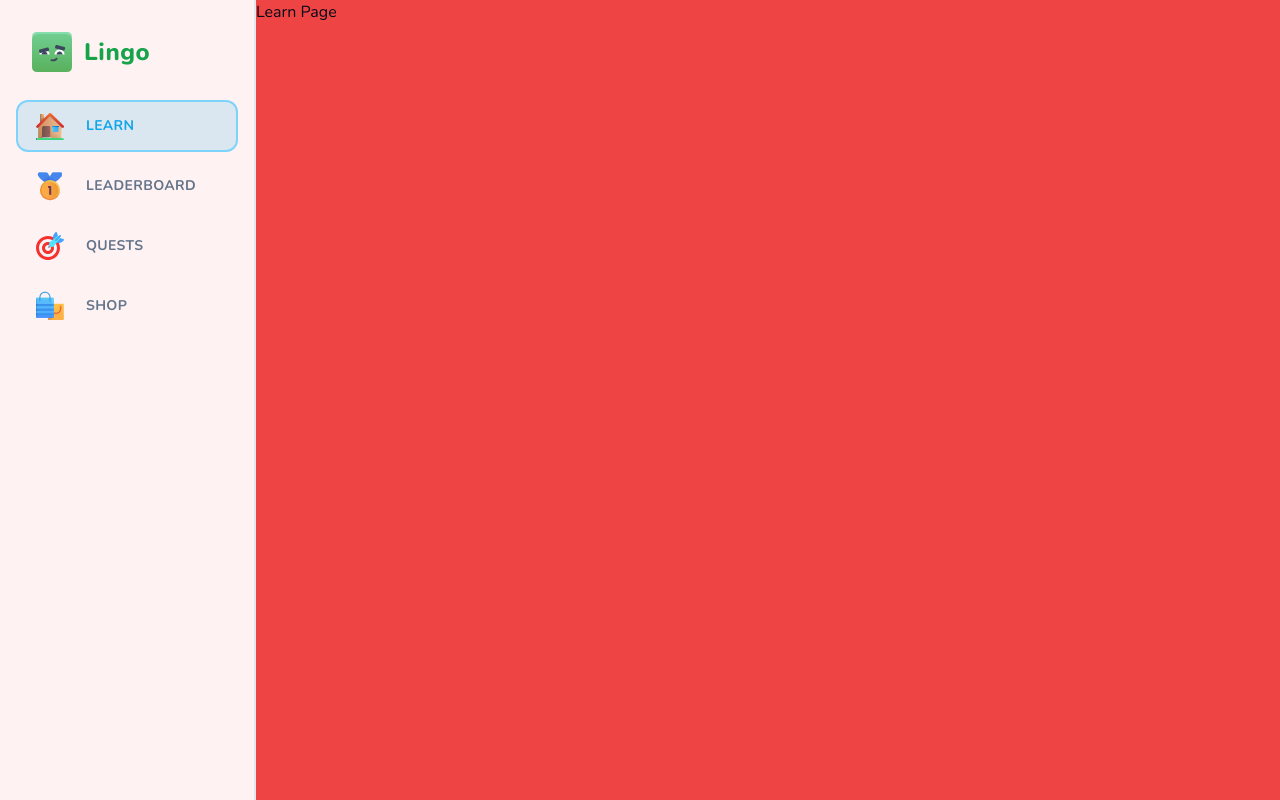
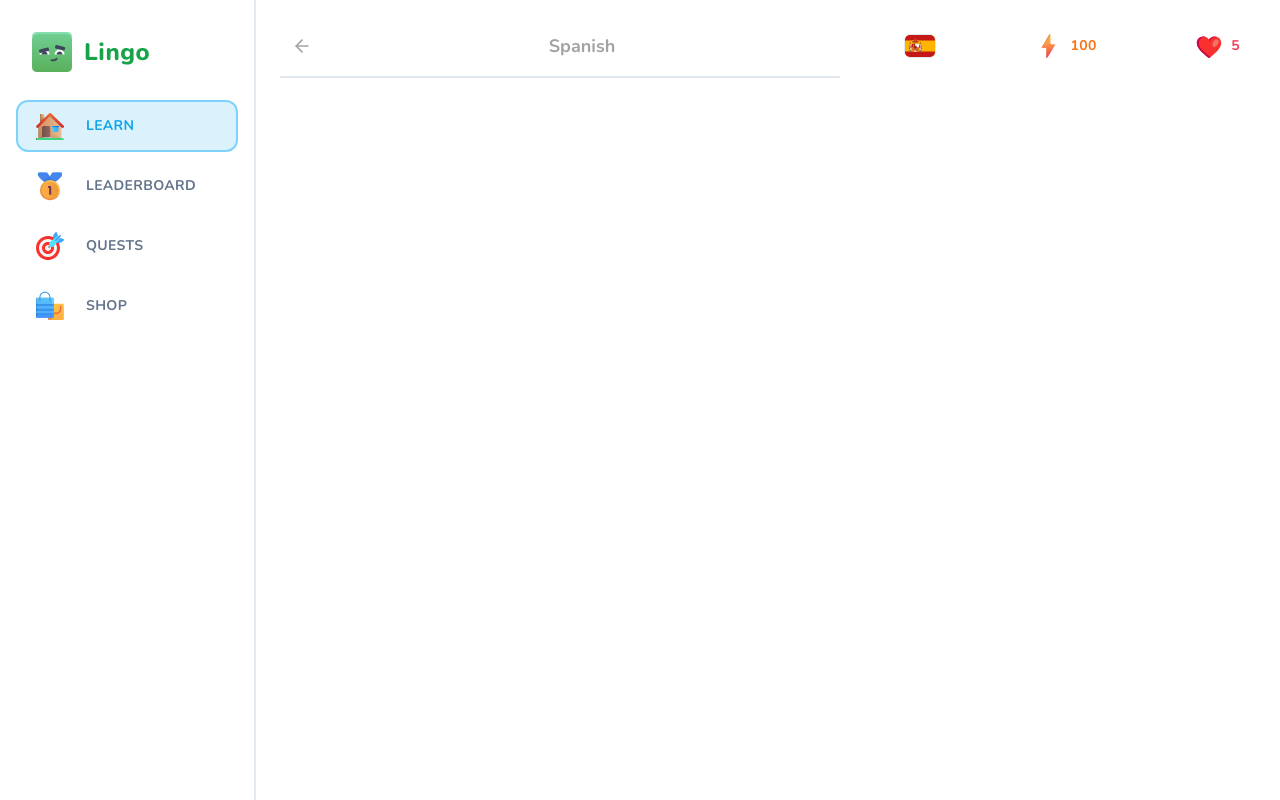
Before and after one commit to daynetran/tranlingo, a Next.js app: page /learn in a window 1280 px wide. Built offline with nearby package versions, Linux system fonts and the light colour scheme.

Commit message:
added feed and sticky wrappers to learn

```diff
--- a/app/(main)/layout.tsx
+++ b/app/(main)/layout.tsx
@@ -10,8 +10,8 @@
         <>
             <MobileHeader />
             <Sidebar className="hidden lg:flex" />
-            <main className="lg:pl-[256px] bg-red-50 h-full pt-[50px] lg:pt-0">
-                <div className="bg-red-500 h-full">
+            <main className="lg:pl-[256px] h-full pt-[50px] lg:pt-0">
+                <div className="max-w-[1056px] mx-auto pt-6 h-full">
                     {children}
                 </div>
             </main>
--- /dev/null
+++ b/app/(main)/learn/header.tsx
@@ -0,0 +1,23 @@
+import { Button } from "@/components/ui/button"
+import { ArrowLeft } from "lucide-react"
+import Link from "next/link"
+
+type Props = {
+    title: string
+}
+
+export const Header = ({ title }: Props) => {
+    return (
+        <div className="sticky top-0 bg-white pb-3 lg:pt-[28px] lg:mt-[-28px] flex items-center justify-between border-b-2 mb-5 text-neutral-400 lg:z-50">
+            <Link href="/courses">
+                <Button variant="ghost" size="sm">
+                    <ArrowLeft className="h-5 w-5 stroke-2 text-neutral-400" />
+                </Button>
+            </Link>
+            <h1 className="font-bold text-lg">
+                {title}
+            </h1>
+            <div></div>
+        </div>
+    )
+}
--- a/app/(main)/learn/page.tsx
+++ b/app/(main)/learn/page.tsx
@@ -1,7 +1,22 @@
+import { FeedWrapper } from "@/components/feed-wrapper";
+import { StickyWrapper } from "@/components/sticky-wrapper";
+import { Header } from "./header";
+import { UserProgress } from "@/components/user-progress";
+
 const LearnPage = () => {
     return (
-        <div>
-            Learn Page
+        <div className="flex flex-row-reverse gap-[48px] px-6">
+            <StickyWrapper>
+                <UserProgress
+                    activeCourse={{ title: "Spanish", imageSrc: '/es.svg' }}
+                    hearts={5}
+                    points={100}
+                    hasActiveSubscription={false}
+                />
+            </StickyWrapper>
+            <FeedWrapper>
+                <Header title="Spanish" />
+            </FeedWrapper>
         </div>
     )
 }
--- /dev/null
+++ b/components/feed-wrapper.tsx
@@ -0,0 +1,13 @@
+type Props = {
+    children: React.ReactNode;
+}
+
+export const FeedWrapper = ({
+    children
+}: Props) => {
+    return (
+        <div className="flex-1 relative top-0 pb-10">
+            {children}
+        </div>
+    )
+}
--- /dev/null
+++ b/components/sticky-wrapper.tsx
@@ -0,0 +1,13 @@
+type Props = {
+    children: React.ReactNode
+}
+
+export const StickyWrapper = ({ children }: Props) => {
+    return (
+        <div className="hidden lg:block w-[368px] sticky self-end bottom-6">
+            <div className="min-h-[calc(100vh-48px)] sticky top-6 flex flex-col gap-y-4">
+                {children}
+            </div>
+        </div>
+    )
+}
--- /dev/null
+++ b/components/user-progress.tsx
@@ -0,0 +1,56 @@
+import Link from "next/link";
+import { Button } from "./ui/button";
+import Image from "next/image";
+import { InfinityIcon } from "lucide-react";
+
+type Props = {
+    activeCourse: { imageSrc: string, title: string };
+    hearts: number;
+    points: number;
+    hasActiveSubscription: boolean;
+}
+
+export const UserProgress = ({ activeCourse, points, hearts, hasActiveSubscription }: Props) => {
+    return (
+        <div className="flex items-center justify-between gap-x-2 w-full">
+            <Link href="/courses">
+                <Button variant="ghost">
+                    <Image
+                        src={activeCourse.imageSrc}
+                        alt={activeCourse.title}
+                        className="rounded-md border"
+                        width={32}
+                        height={32}
+                    />
+                </Button>
+            </Link>
+            <Link href="/shop">
+                <Button variant="ghost" className="text-orange-500">
+                    <Image
+                        src="/points.svg"
+                        height={28}
+                        width={28}
+                        alt="Points"
+                        className="mr-2"
+                    />
+                    {points}
+                </Button>
+            </Link>
+            <Link href="/shop">
+                <Button variant="ghost" className="text-rose-500">
+                    <Image
+                        src="/heart.svg"
+                        height={28}
+                        width={28}
+                        alt="Hearts"
+                        className="mr-2"
+                    />
+                    {hasActiveSubscription
+                        ? <InfinityIcon className="h-4 w-4 stroke-[3]" />
+                        : hearts
+                    }
+                </Button>
+            </Link>
+        </div>
+    )
+}
```
